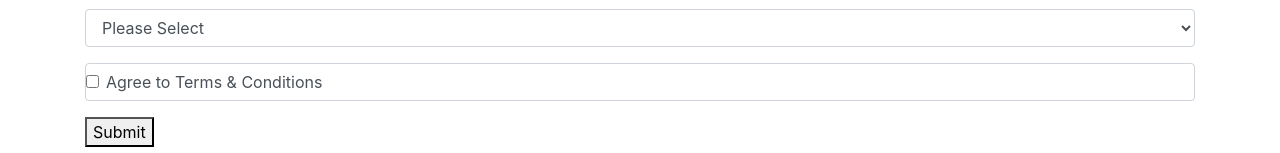
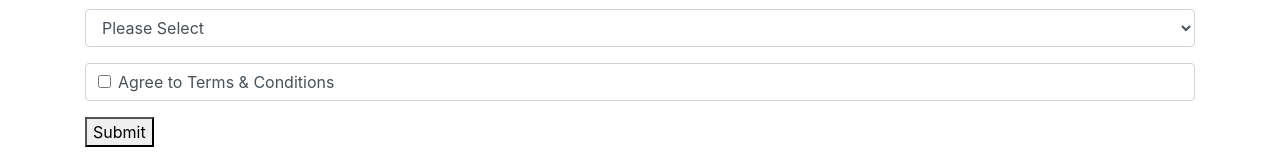
Before and after one commit to maddinenisri/sample-formik-yup, a React (Create React App) app: page /dynamicForm in a window 1280 px wide. Shown: the part 575-728 px from the top of the page. Built offline with nearby package versions, Linux system fonts and the light colour scheme.

Commit message:
Fixed minor unused code

```diff
--- a/src/components/SampleForm.js
+++ b/src/components/SampleForm.js
@@ -18,9 +18,9 @@ const validationSchema = Yup.object().shape({
     .matches(alpha, { message: "Enter Valid Name", excludeEmptyString: true })
     .required("City is required field"),
   occupation: Yup.string()
-    .test('county', "cannot be empty", value => value !== "Please Select")
+    .test('occupation', "cannot be empty", value => value !== "Please Select")
     .required("required"),
-  terms: Yup.string()
+  terms: Yup.boolean()
     .test('terms', "you must agree to terms", value => value !== false)
     .required("required"),
 });
@@ -50,7 +50,8 @@ const fields = [
   {
     label: "Agree to Terms & Conditions",
     type: "checkbox",
-    name: "terms"
+    name: "terms",
+    value: false
   }
 ];
 
--- a/src/components/common/Checkbox.js
+++ b/src/components/common/Checkbox.js
@@ -11,9 +11,10 @@ const Checkbox = ({ label, field, form }) => {
           field,
           form.errors,
           form.touched,
-          "form-check form-control"
+          "form-control"
         )}
       >
+        <div className="form-check">
           <label htmlFor={field.name} className="form-check-label">
             <input
               name={field.name}
@@ -26,6 +27,7 @@ const Checkbox = ({ label, field, form }) => {
             {label}
           </label>
         </div>
+      </div>
       <ErrorMessage
         component="div"
         name={field.name}
--- a/src/components/dynamic/DynamicForm.js
+++ b/src/components/dynamic/DynamicForm.js
@@ -19,7 +19,7 @@ const getInitialValues = fields => {
   return initialValues;
 };
 
-const renderCheckBox = (field, form) => {
+const renderCheckBox = field => {
   return (
     <Field
       key={field.name}
@@ -29,7 +29,7 @@ const renderCheckBox = (field, form) => {
   );
 };
 
-const renderSelectField = (field, form) => {
+const renderSelectField = field => {
   const defaultOption = (
     <option key="default" value="Please Select">
       Please Select
@@ -58,14 +58,14 @@ const renderSelectField = (field, form) => {
   );
 };
 
-const renderFields = (fields, form) => {
+const renderFields = fields => {
   return fields.map(field => {
     if (field.type === "select") {
-      return renderSelectField(field, form);
+      return renderSelectField(field);
     }
 
     if (field.type === "checkbox") {
-      return renderCheckBox(field, form);
+      return renderCheckBox(field);
     }
     return (
       <Field
@@ -100,7 +100,7 @@ const DynamicForm = ({ fields, validationSchema }) => {
             initialValues={getInitialValues(fields)}
             render={form => (
               <Form>
-                {renderFields(fields, form)}
+                {renderFields(fields)}
                 <button type="submit" disabled={form.isSubmitting}>
                   Submit
                 </button>
```
Lines whose indentation alone changed are shown as unchanged.
